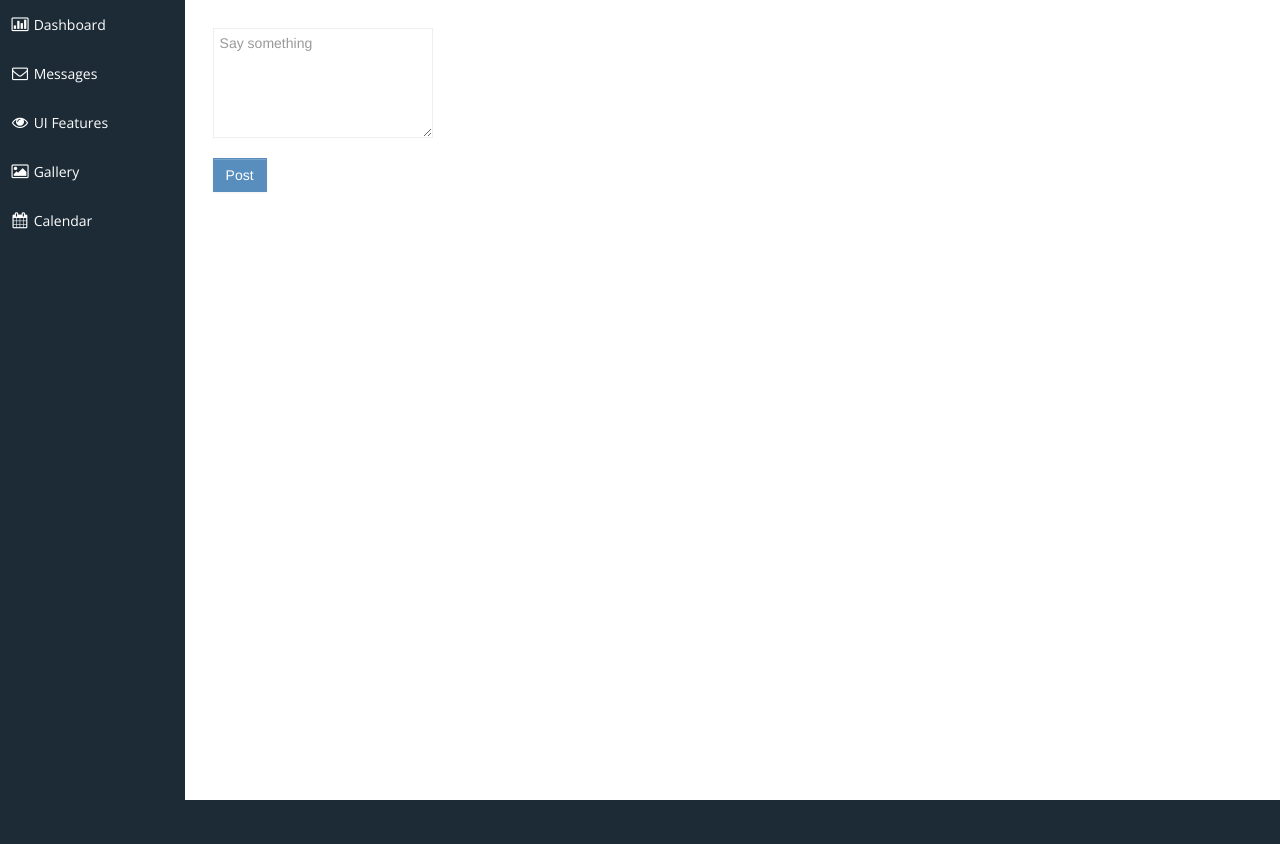
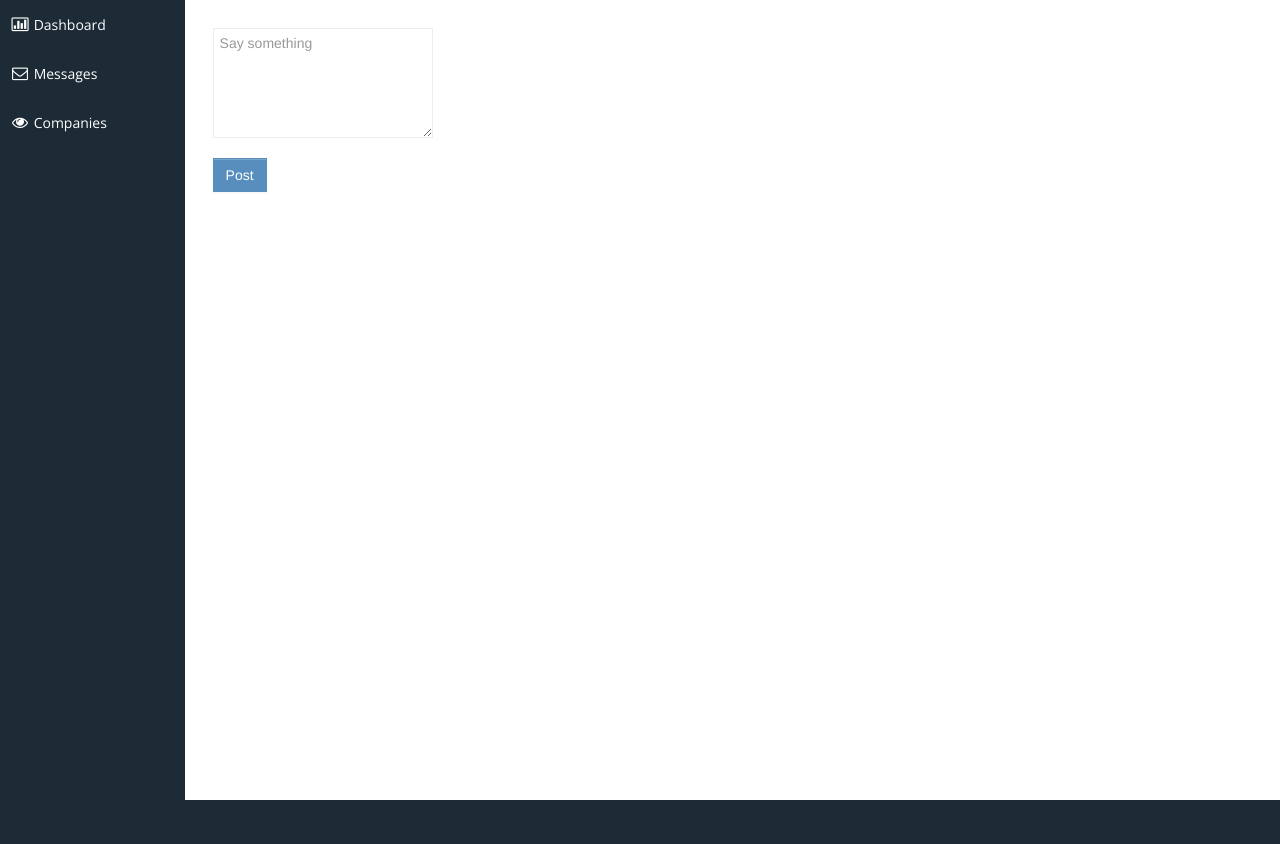
Before and after one commit to awpcourse/walking-coders, a Django app: page / in a window 1280 px wide. Shown: the part 51-895 px from the top of the page. Run offline with Django 3.2, Linux system fonts and the light colour scheme; data that the repository does not hold is empty; some libraries are stand-ins or nearby versions.

Commit message:
display compaies

```diff
--- a/SocialApp/models.py
+++ b/SocialApp/models.py
@@ -14,7 +14,7 @@ class UserProfile(models.Model):
     id_user = models.ForeignKey(User)
     name = models.CharField(max_length=50)
     birthday = models.DateField(blank=True, null=True)
-    avatar = models.ImageField(upload_to="images/", width_field=50, height_field=50, max_length=100)
+    avatar = models.ImageField(upload_to="images/")
     role = models.ForeignKey(Role)
 
 
--- a/SocialApp/views.py
+++ b/SocialApp/views.py
@@ -129,8 +129,6 @@ class MessageView(FormView, ListView):
         form = self.form_class(request.POST)
         if form.is_valid():
             text = form.cleaned_data['text']
-            user_post = Post(text=text, author=request.user)
-            user_post.save()
             user_name = form.cleaned_data['username']
             to_user = User.objects.get(username=user_name)
             if to_user != request.user:
@@ -142,3 +140,12 @@ class MessageView(FormView, ListView):
                     return HttpResponse('Nu avem user')
             else:
                 return HttpResponse('Error')
+
+
+class CompanyView(ListView):
+    model = UserProfile
+    template_name = 'company_list.html'
+
+    def get_queryset(self):
+        companies = UserProfile.objects.filter(role=Role.objects.get(id=2)).all()
+        return companies
--- a/templates/index.html
+++ b/templates/index.html
@@ -158,23 +158,9 @@
                     </li>
 
                     <li>
-                        <a href="ui.html">
+                        <a href="{% url 'companies' %}">
                             <i class="icon-eye-open"></i>
-                            <span class="hidden-tablet"> UI Features</span>
-                        </a>
-                    </li>
-
-                    <li>
-                        <a href="gallery.html">
-                            <i class="icon-picture"></i>
-                            <span class="hidden-tablet"> Gallery</span>
-                        </a>
-                    </li>
-
-                    <li>
-                        <a href="calendar.html">
-                            <i class="icon-calendar"></i>
-                            <span class="hidden-tablet"> Calendar</span>
+                            <span class="hidden-tablet">Companies</span>
                         </a>
                     </li>
                 </ul>
--- a/templates/message_list.html
+++ b/templates/message_list.html
@@ -12,7 +12,7 @@
             <button type="button" class="btn btn-primary btn-lg" data-toggle="modal" data-target="#myModal">
                 Add message
             </button>
-        </div>
+
 
             <div class="modal fade" id="myModal" tabindex="-1" role="dialog" aria-labelledby="myModalLabel">
                 <div class="modal-dialog" role="document">
@@ -51,7 +51,7 @@
                         </form>
                     </div>
                 </div>
-
+            </div>
                 {% for m in object_list %}
                     <ul class="messagesList">
 
@@ -65,6 +65,7 @@
                         </li>
                     </ul>
                 {% endfor %}
+
         </div>
     </ul>
 {% endblock %}
--- a/test1/urls.py
+++ b/test1/urls.py
@@ -26,4 +26,5 @@ urlpatterns = [
     url(r'^home/$', views.HomeView.as_view(), name='home'),
     url(r'^message/$', views.MessageView.as_view(), name='message'),
     url(r'^register/$', views.RegisterView.as_view(), name='register'),
+    url(r'^companies/$', views.CompanyView.as_view(), name='companies'),
 ]
```
Also changed, not shown: templates/company_list.html (added, +23 -0 lines). Lines whose indentation alone changed are shown as unchanged.
